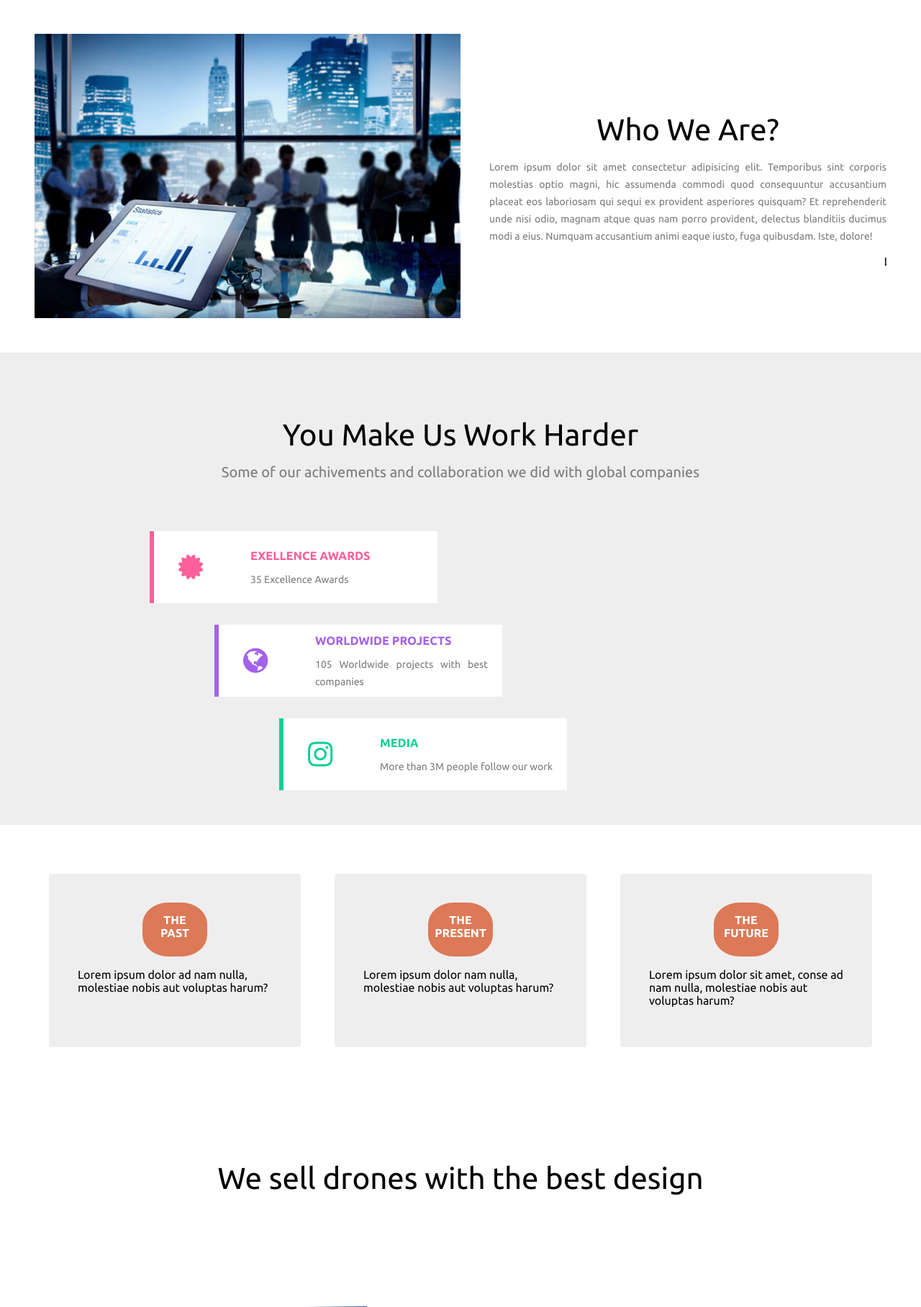
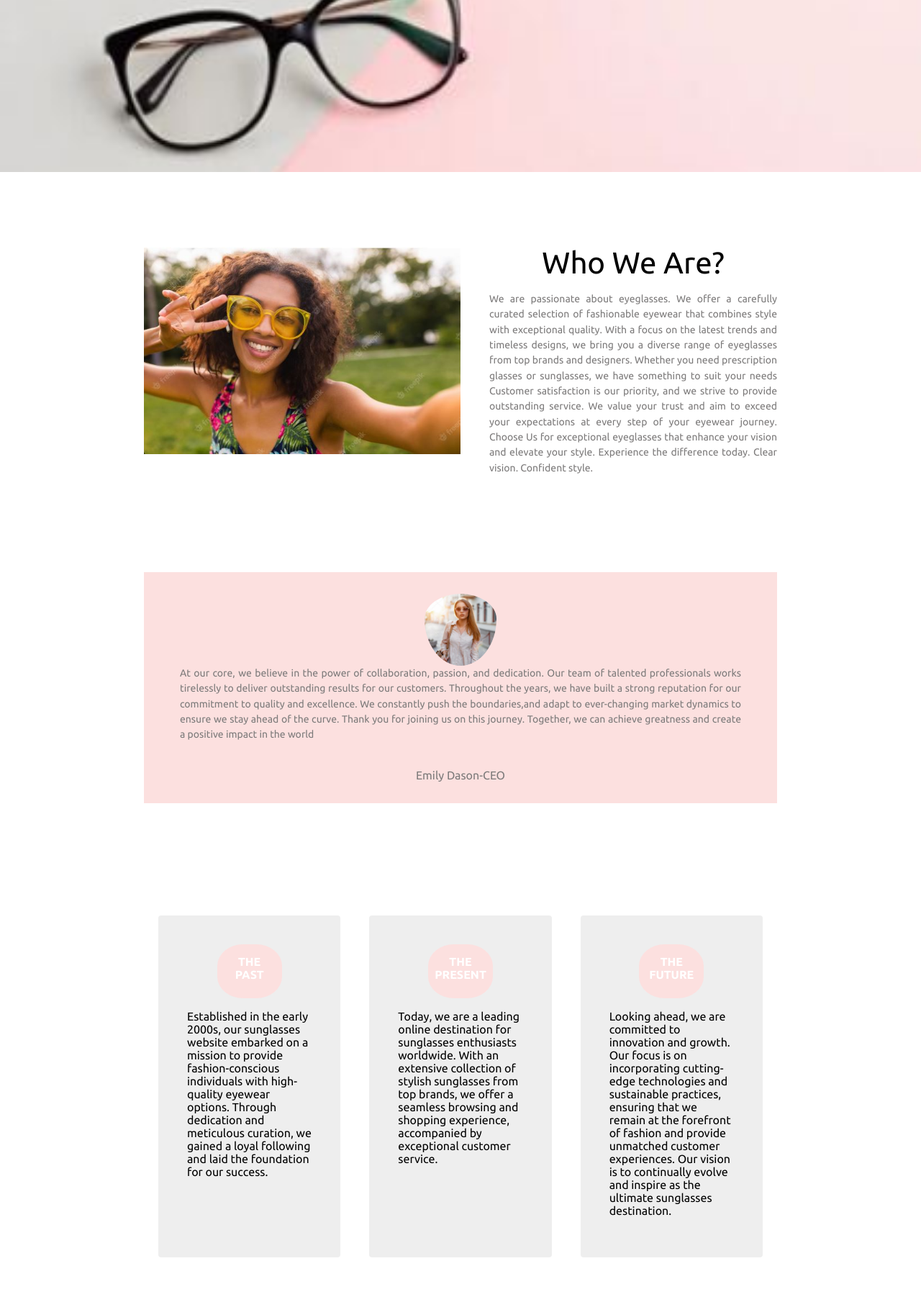
Before and after one commit to ermirasekiraqa/BI-E-Commerce-Website, a PHP site: page /about-us.html in a window 1280 px wide. Shown: the part 464-2280 px from the top of the page at 72% size. Run offline with PHP 8.4, Linux system fonts and the light colour scheme.

Commit message:
Made changes to about us

```diff
--- a/about-us.html
+++ b/about-us.html
@@ -35,63 +35,34 @@
     </header>
     <main>
         <section class="entry">
-            <h2>#KnowUs</h2>
+            <h2>ABOUT US</h2>
             <p>READ MORE ABOUT US!</p>
         </section>
 
         <section id="about-head" class="section-p1">
-            <img src="images\about-us-2.jpg" alt="">
+            <img src="images\who-are-we.JPG" alt="">
             <div>
                 <p class="section-header">Who We Are?</p>
-                <p class="text">Lorem ipsum dolor sit amet consectetur adipisicing elit. Temporibus sint corporis
-                    molestias optio magni,
-                    hic assumenda commodi quod consequuntur accusantium placeat eos laboriosam qui sequi ex provident
-                    asperiores quisquam?
-                    Et reprehenderit unde nisi odio, magnam atque quas nam porro provident, delectus
-                    blanditiis ducimus modi a eius. Numquam accusantium animi eaque iusto, fuga quibusdam. Iste, dolore!
+                <p class="text">We are passionate about eyeglasses. We offer a carefully curated selection of fashionable eyewear that combines style with exceptional quality.
+                    With a focus on the latest trends and timeless designs, we bring you a diverse range of eyeglasses from top brands and designers. Whether you need prescription glasses or sunglasses, we have something to suit your needs
+                    Customer satisfaction is our priority, and we strive to provide outstanding service. We value your trust and aim to exceed your expectations at every step of your eyewear journey.
+                    Choose Us for exceptional eyeglasses that enhance your vision and elevate your style. Experience the difference today.
+
+                    Clear vision. Confident style.
                 </p>
-                <div id="marquee">
-                    <marquee direction="left" scrollamounts="5" loop="-1" width="100%">Lorem ipsum dolor, sit amet
-                        consectetur adipisicing elit. Veritatis laudantium quam odio,
-                        facilis ipsam libero!
-                    </marquee>
-                </div>
             </div>
         </section>
-        <section id="Achivements">
-            <div>
-                <p class="section-header">You Make Us Work Harder</p>
-                <p id="video-text" class="text">Some of our achivements and collaboration we did with global companies
-                </p>
+
+        <section id="Emily">
+            <div class="container">
+                <img src="images\photo-fashion-stylish-girl-in-sunglasses.jpg" alt="">
+                <p class="text">At our core, we believe in the power of collaboration, passion, and dedication. Our team of talented professionals works tirelessly to deliver outstanding results for our customers.
+                Throughout the years, we have built a strong reputation for our commitment to quality and excellence. We constantly push the boundaries,and adapt to ever-changing market dynamics to ensure we stay ahead of the curve.
+                Thank you for joining us on this journey. Together, we can achieve greatness and create a positive impact in the world</p>
+                <p id="CEO-text">Emily Dason-CEO </p>
             </div>
-            <div class="container">
-                <div class="boxes" style="--clr:#fc5f9b;">
-                    <div class="content">
-                        <div class="icon"><i class="fa fa-certificate"></i></div>
-                        <div class="text">
-                            <h3 id="ach-text">EXELLENCE AWARDS</h3>
-                            <p>35 Excellence Awards</p>
-                        </div>
-                    </div>
-                </div>
-                <div class="boxes" style="--clr:#a362ea;">
-                    <div class="content">
-                        <div class="icon"><i class="fa fa-globe"></i></div>
-                        <div class="text">
-                            <h3 id="cons-text">WORLDWIDE PROJECTS</h3>
-                            <p>105 Worldwide projects with best companies</p>
-                        </div>
-                    </div>
-                </div>
-                <div class="boxes" style="--clr:#0ed095;">
-                    <div class="content">
-                        <div class="icon"><i class="fa fa-instagram"></i></div>
-                        <div class="text">
-                            <h3 id="empl-text">MEDIA</h3>
-                            <p>More than 3M people follow our work</p>
-                        </div>
-                    </div>
-                </div>
+            <div id="awards">
+
             </div>
         </section>
         <section id="history">
@@ -99,59 +70,38 @@
                 <div class="box">
                     <div class="content" text-center>
                         <div class="icon">THE<br>PAST</div>
-                        <p>Lorem ipsum dolor
-                            ad nam nulla,
-                            molestiae nobis aut voluptas harum?</p>
+                        <p>Established in the early 2000s, our sunglasses website embarked on a mission to provide fashion-conscious individuals with high-quality eyewear options. Through dedication and meticulous curation, we gained a loyal following and laid the foundation for our success.</p>
                     </div>
                 </div>
                 <div class="box">
                     <div class="content" text-center>
                         <div class="icon">THE PRESENT</div>
-                        <p>Lorem ipsum dolor nam nulla,
-                            molestiae nobis aut voluptas harum?</p>
+                        <p>Today, we are a leading online destination for sunglasses enthusiasts worldwide. With an extensive collection of stylish sunglasses from top brands, we offer a seamless browsing and shopping experience, accompanied by exceptional customer service.</p>
                     </div>
                 </div>
                 <div class="box">
                     <div class="content" text-center>
                         <div class="icon">THE FUTURE</div>
-                        <p>Lorem ipsum dolor sit amet, conse ad nam nulla,
-                            molestiae nobis aut voluptas harum?</p>
+                        <p>Looking ahead, we are committed to innovation and growth. Our focus is on incorporating cutting-edge technologies and sustainable practices, ensuring that we remain at the forefront of fashion and provide unmatched customer experiences. Our vision is to continually evolve and inspire as the ultimate sunglasses destination.</p>
                     </div>
                 </div>
             </div>
         </section>
         <section id="best-drones">
-            <p class="section-header">We sell drones with the best design</p>
+            <p class="section-header">FROM SIMPLE TO EXTRAVAGANT...</p>
             <div class="box">
-                <span style="--i:1"><img src="images\first-drone.jpg" alt=""></span>
-                <span style="--i:2"><img src="images\second-drone.jpg" alt=""></span>
-                <span style="--i:3"><img src="images\third-drone.jpeg" alt=""></span>
-                <span style="--i:4"><img src="images\fourth-drone.jpeg" alt=""></span>
-                <span style="--i:5"><img src="images\fourth-drone.jpeg" alt=""></span>
-                <span style="--i:6"><img src="images\fifth-drone.png" alt=""></span>
-                <span style="--i:7"><img src="images\third-drone.jpeg" alt=""></span>
-                <span style="--i:8"><img src="images\seventh-drone.jpg" alt=""></span>
+                <span style="--i:1"><img src="images\sunglasses-1.JPG" alt=""></span>
+                <span style="--i:2"><img src="images\sunglasses-2.JPG" alt=""></span>
+                <span style="--i:3"><img src="images\sunglasses-3.JPG" alt=""></span>
+                <span style="--i:4"><img src="images\sunglasses-4.JPG" alt=""></span>
+                <span style="--i:5"><img src="images\sunglasses-5.JPG" alt=""></span>
+                <span style="--i:6"><img src="images\sunglasses-6.JPG" alt=""></span>
+                <span style="--i:7"><img src="images\sunglasses-7.JPG" alt=""></span>
+                <span style="--i:8"><img src="images\sunglasses-9.JPG" alt=""></span>
             </div>
 
         </section>
 
-        <section id="App">
-            <p class="section-header">Download Our <a id="app-link"
-                    href="https://play.google.com/store/apps/details?id=com.droneflight_shoppingonline.drone">App</a>
-            </p>
-            <video width="500" src="images\app-download.mp4" height="500" muted class="vid">
-            </video>
-        </section>
-        <script>
-            let clip = document.querySelector(".vid")
-            clip.addEventListener("mouseover", function (e) {
-                clip.play();
-            })
-            clip = document.querySelector(".vid")
-            clip.addEventListener("mouseout", function (e) {
-                clip.pause();
-            })
-        </script>
 
     </main>
     <footer>
--- a/contact.html
+++ b/contact.html
@@ -84,11 +84,11 @@
 
             <div class="people">
                 <div>
-                    <img src="images\person1.jpg" alt="">
-                    <p><span>John Smith</span>
+                    <img src="images\photo-fashion-stylish-girl-in-sunglasses.jpg" alt="">
+                    <p><span>Emily Dason</span>
                         Founder/CEO <br>
                         Phone: +000 447 531 914 <br>
-                        Email: JohnSmith@gmail.com
+                        Email: EmilyDason@gmail.com
                     </p>
                 </div>
                 <div><img src="images\person2.jpg" alt="">
--- a/css/about-us-style.css
+++ b/css/about-us-style.css
@@ -1,10 +1,11 @@
 :root {
   /* CSS variables */
-  --padding: 3rem;
+  --padding: 60px 200px 60px 200px;
   --background-grey: #eeeeee;
   --light-grey: #7c7a7a;
   --light-red: #dc7957;
   --font-size: 14px;
+
 }
 
 body {
@@ -14,20 +15,35 @@ body {
 
 /* Entry styling */
 .entry {
-  background-image: url("/images/about-us-bg.jpeg");
-  width: 100%;
-  height: 40vh;
-  background-size: cover;
+  background-image: url("/images/pink-glasses.JPG");
+  background-size: 100% auto;
+  background-position: center;
+  background-repeat: no-repeat;
+   width: 100%;
+  height: 70vh;
+  /* background-size: cover; */
   display: flex;
   justify-content: center;
   text-align: center;
   flex-direction: column;
-  color: white;
+
+ /*  color: white; */
 }
 
 .entry h2 {
   margin: 0px;
+  padding-bottom: 50px;
+  color: black;
+  font-size: 46px;
 
+}
+.entry p{
+  margin: 0px;
+
+  padding-bottom: 100px;
+  color: black;
+  font-size: 26px;
+  padding-left: 350px;
 }
 
 
@@ -51,7 +67,7 @@ body {
 .text {
   margin-top: 0;
   color: var(--light-grey);
-  line-height: 18pt;
+  line-height: 16pt;
   font-size: var(--font-size);
   text-align: justify;
 }
@@ -61,48 +77,9 @@ body {
   font-size: 42px;
   margin-bottom: 16px;
   text-align: center;
-}
-
-#Achivements {
-  padding: var(--padding);
-  display: block;
-  background-color: var(--background-grey);
-}
-
-#Achivements .container {
-  position: relative;
-  display: flex;
-  flex-direction: column;
-  gap: 30px;
-  padding-left: 250px;
-  padding-top: 50px;
-}
-
-#Achivements .container .boxes {
-  position: relative;
-  width: 400px;
-  height: 100px;
-  background-color: #fff;
-  transition: 0.7s ease-in-out;
-  cursor: pointer;
 
 }
 
-#Achivements .container .boxes:nth-child(1) {
-  transform: translateX(-90px);
-}
-
-#Achivements .container .boxes:nth-child(3) {
-  transform: translateX(90px);
-}
-
-#Achivements .container:hover .boxes:nth-child(1) {
-  transform: translateX(0);
-}
-
-#Achivements .container:hover .boxes:nth-child(3) {
-  transform: translateX(0);
-}
 
 /* krijimi i pjeseve me ngjyra ne fillim */
 .container .boxes::before {
@@ -132,8 +109,10 @@ body {
   align-items: center;
   font-size: 2.5em;
   color: var(--clr);
-  padding-left: 40px;
+  padding-left: 70px;
+
 }
+
 
 #ach-text,
 #cons-text,
@@ -197,7 +176,7 @@ body {
   margin: 0 auto;
   border-radius: 40%;
   font-weight: 900;
-  background-color: #dc7957;
+  background-color: rgb(252, 224, 223);
   transition: 1s;
 }
 
@@ -207,7 +186,7 @@ body {
 
 #history .container .box:hover .icon {
   z-index: -1;
-  box-shadow: 0 0 0 400px var(--light-red);
+  box-shadow: 0 0 0 400px rgb(252, 224, 223);
 }
 
 #history .container .box .content {
@@ -231,7 +210,7 @@ body {
 
 #best-drones .box {
   top: 100px;
-  left: 380px;
+  left: 300px;
   position: relative;
   width: 200px;
   height: 200px;
@@ -257,7 +236,7 @@ body {
   height: 100%;
   transform-origin: center;
   transform-style: preserve-3d;
-  transform: rotateY(calc(var(--i) * 45deg)) translateZ(400px);
+  transform: rotateY(calc(var(--i) * 45deg)) translateZ(300px);
 }
 
 #best-drones img {
@@ -268,7 +247,7 @@ body {
   left: 0;
   width: 100%;
   height: 100%;
-  object-fit: cover;
+
 }
 
 
@@ -302,19 +281,36 @@ body {
   font-size: 46px;
 }
 
-#our-clients-video {
+
+#Emily {
   padding: var(--padding);
   display: block;
-  background-color: var(--background-grey);
+
 }
 
-#video-text {
+#Emily .container{
+  background-color: rgb(252, 224, 223);
+}
+#Emily img{
+  width: 100px;
+  height: auto;
+  padding-top: 30px;
+  display: block;
+  margin: 0 auto;
+  border-radius: 50%;
+}
+#Emily p{
+
+
+  padding-left: 50px;
+  padding-right: 50px;
+
+}
+#CEO-text {
   text-align: center;
-  font-size: 20px;
+  padding-top: 20px;
+  padding-bottom: 30px;
+  color: var(--light-grey);
+
+
 }
-
-#App video {
-  position: relative;
-  left: 200px;
-  background-color: black
-}
```
Also changed, not shown: images/photo-fashion-stylish-girl-in-sunglasses.jpg (added), images/pink-glasses.JPG (added), images/sunglasses-1.JPG (added), images/sunglasses-2.JPG (added), images/sunglasses-3.JPG (added), images/sunglasses-4.JPG (added), images/sunglasses-5.JPG (added), images/sunglasses-6.JPG (added), images/sunglasses-7.JPG (added), images/sunglasses-8.JPG (added), images/sunglasses-9.JPG (added), images/who-are-we.JPG (added).
